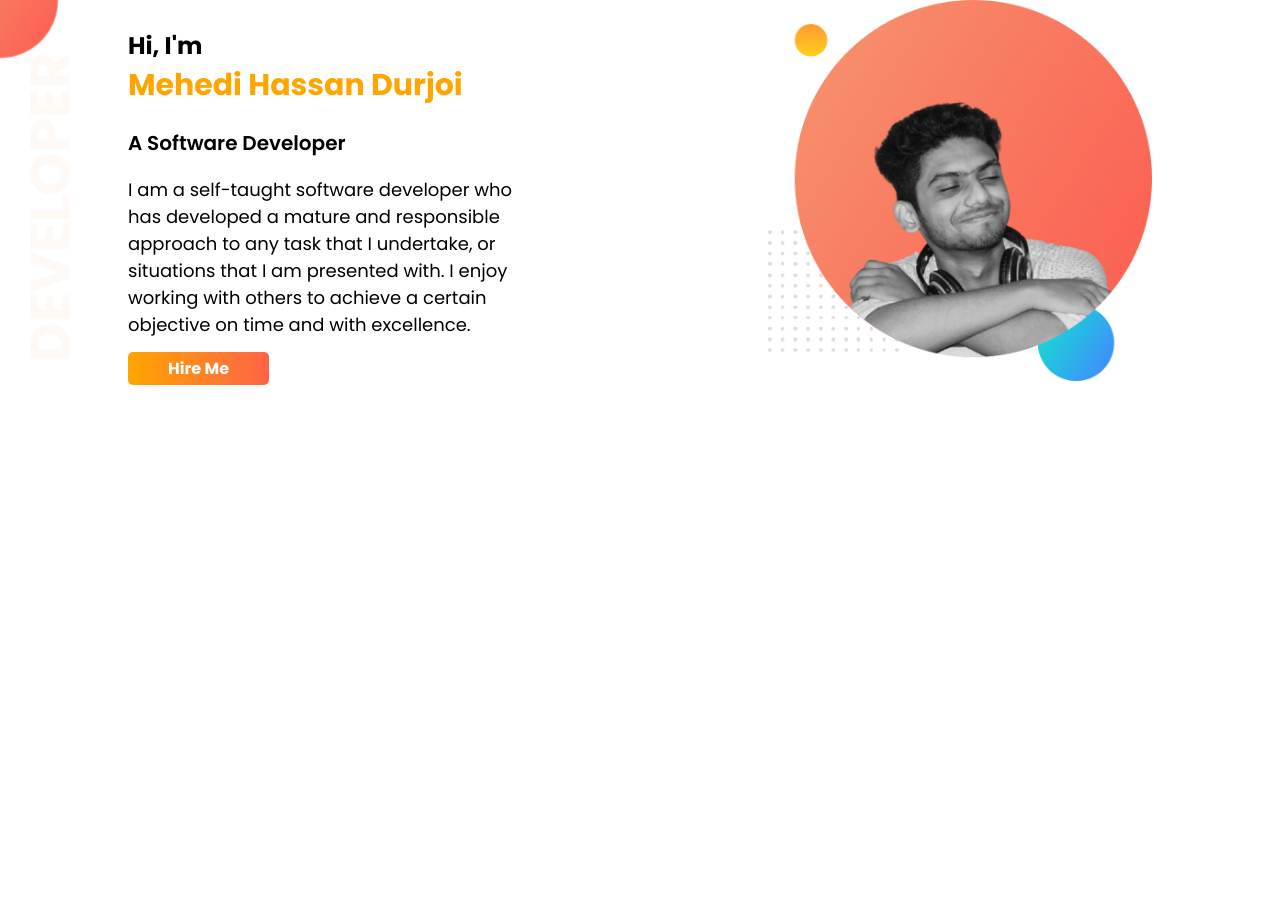
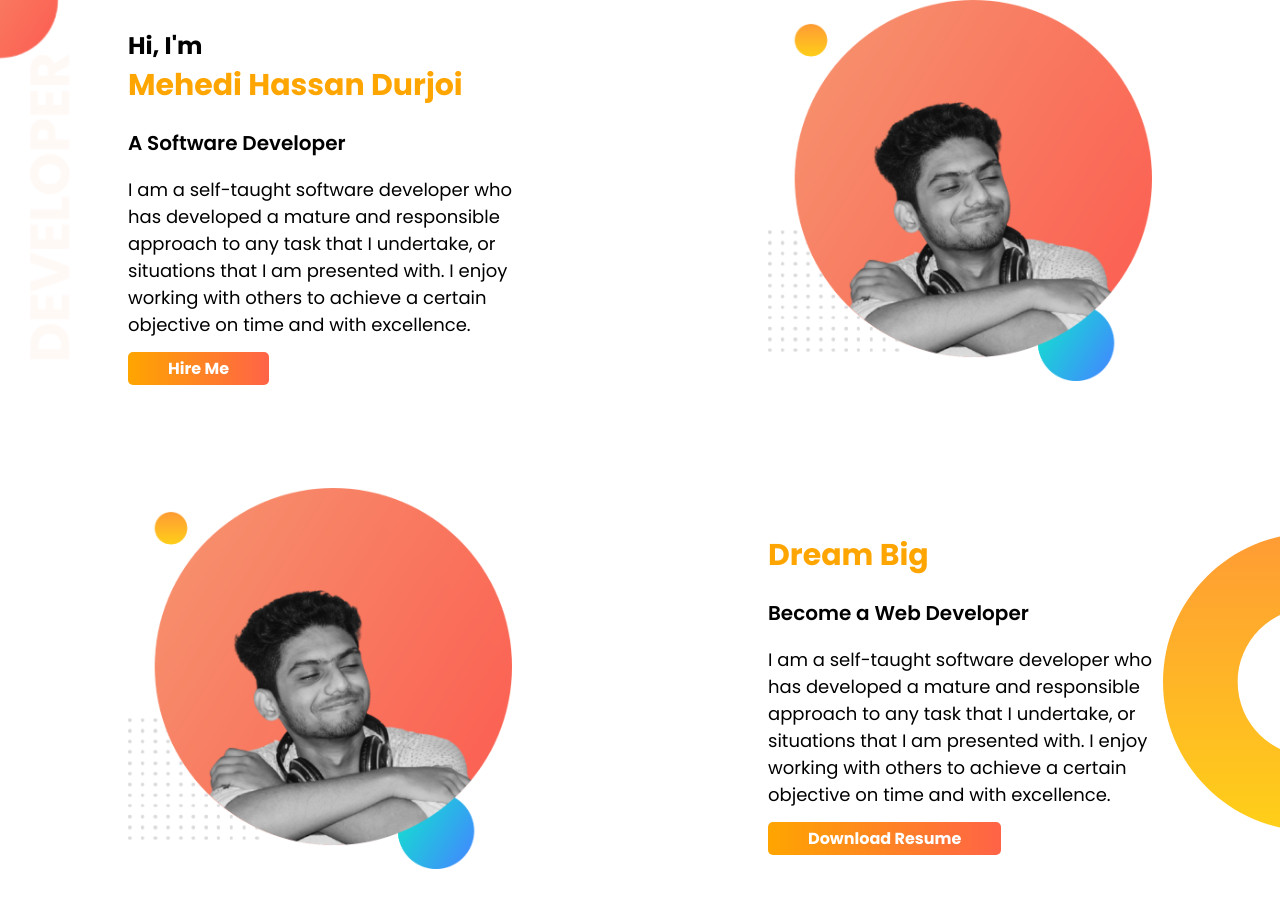
Before and after one commit to durjoi/portfolio-project, a plain HTML site: page index.html in a window 1280 px wide. Before the commit the page ends 800 px from the top, so only its background shows below. Drawn offline with Linux system fonts and the light colour scheme.

Commit message:
Dream big section added

```diff
--- a/index.html
+++ b/index.html
@@ -29,5 +29,22 @@
         </div>
     </section>
 
+    <section class="dream-big">
+        <div class="hero-banner__img half-width">
+            <img src="/portfolio-project/images/durjoi1.png" alt="">
+        </div>
+        <div class="hero-banner__content half-width">
+            <h1 class="hero-banner__content__header">
+               <span>Dream Big</span>
+            </h1>
+            <h2 class="hero-banner__content__subtitle">Become a Web Developer</h2>
+            <p class="hero-banner__content__description">
+                I am a self-taught software developer who has developed a mature and responsible approach to any task that I undertake, or situations that I am presented with. I enjoy working with others to achieve a certain objective on time and with excellence.
+            </p>
+            <a class="hero-banner__content__link" href="#">Download Resume</a>
+        </div>
+
+    </section>
+
 </body>
 </html>
--- a/style.css
+++ b/style.css
@@ -9,6 +9,7 @@ body {
     display: flex;
     background-image: url('/portfolio-project/images/top-banner.png');
     background-repeat: no-repeat;
+    margin-bottom: 100px;
 }
 
 .hero-banner__content {
@@ -43,9 +44,6 @@ body {
     font-weight: 700;
 }
 
-.hero-banner__img {
-
-}
 .hero-banner__img img {
     width: 100%;
 }
@@ -55,3 +53,11 @@ body {
     padding-left: 10%;
     padding-right: 10%;
 }
+
+.dream-big {
+    display: flex;
+    background-image: url('/portfolio-project/images/dream-bg.png');
+    background-repeat: no-repeat;
+    background-position: right;
+    margin-bottom: 100px;
+}
```
